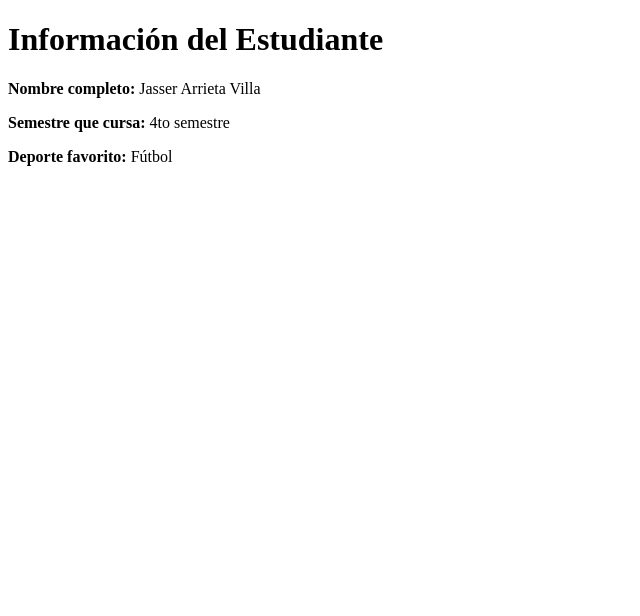
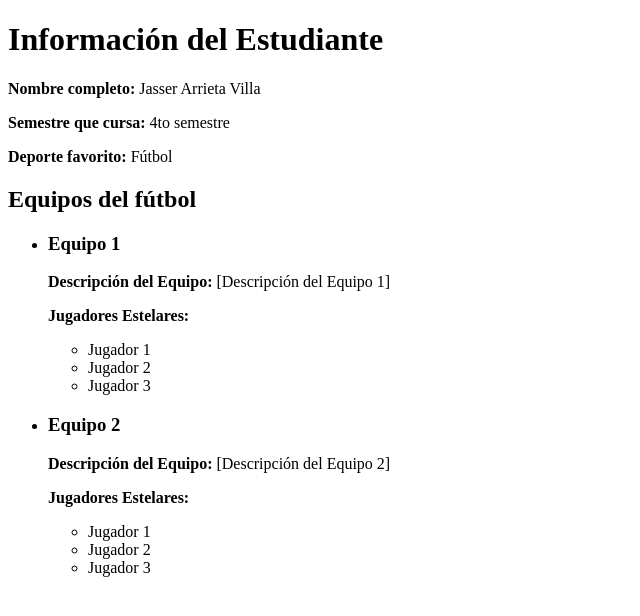
Before and after one commit to jasserav7/Taller-Github, a plain HTML site: page index.html in a window 1280 px wide. Shown: the whole page, without its empty margins (0-640 px from the left). Drawn offline with Linux system fonts and the light colour scheme.

Commit message:
commit 2: se agregaron los equipos a elegir

```diff
--- a/index.html
+++ b/index.html
@@ -8,5 +8,29 @@
     <p><strong>Nombre completo:</strong> Jasser Arrieta Villa</p>
     <p><strong>Semestre que cursa:</strong> 4to semestre</p>
     <p><strong>Deporte favorito:</strong> Fútbol</p>
+
+    <h2>Equipos del fútbol</h2>
+    <ul>
+        <li>
+            <h3>Equipo 1</h3>
+            <p><strong>Descripción del Equipo:</strong> [Descripción del Equipo 1]</p>
+            <p><strong>Jugadores Estelares:</strong></p>
+            <ul>
+                <li>Jugador 1</li>
+                <li>Jugador 2</li>
+                <li>Jugador 3</li>
+            </ul>
+        </li>
+        <li>
+            <h3>Equipo 2</h3>
+            <p><strong>Descripción del Equipo:</strong> [Descripción del Equipo 2]</p>
+            <p><strong>Jugadores Estelares:</strong></p>
+            <ul>
+                <li>Jugador 1</li>
+                <li>Jugador 2</li>
+                <li>Jugador 3</li>
+            </ul>
+        </li>
+    </ul>
 </body>
 </html>
```
